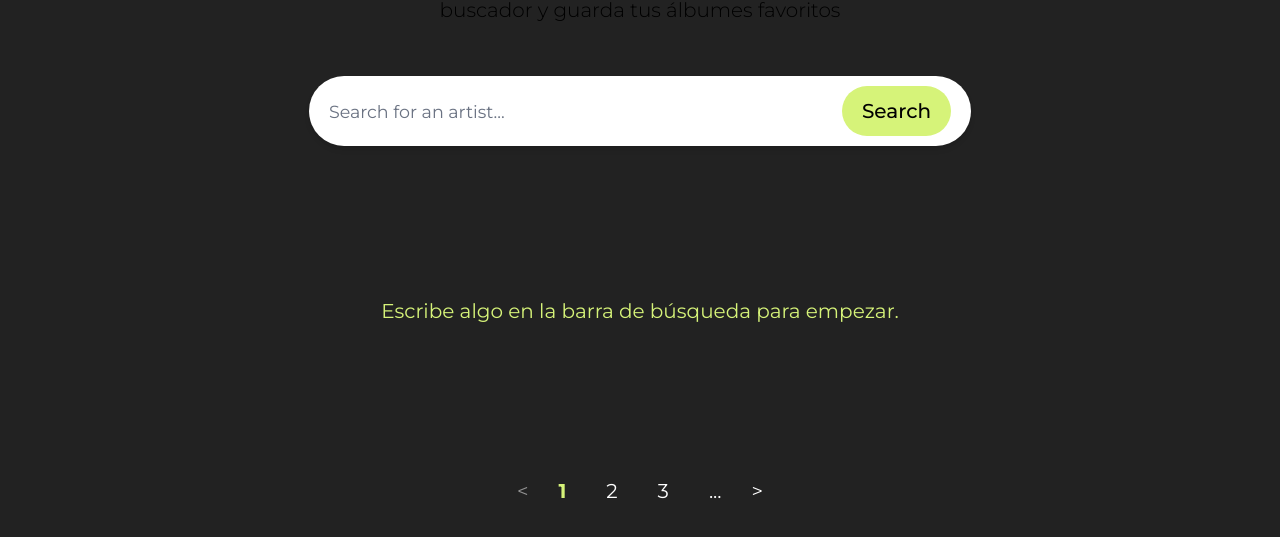
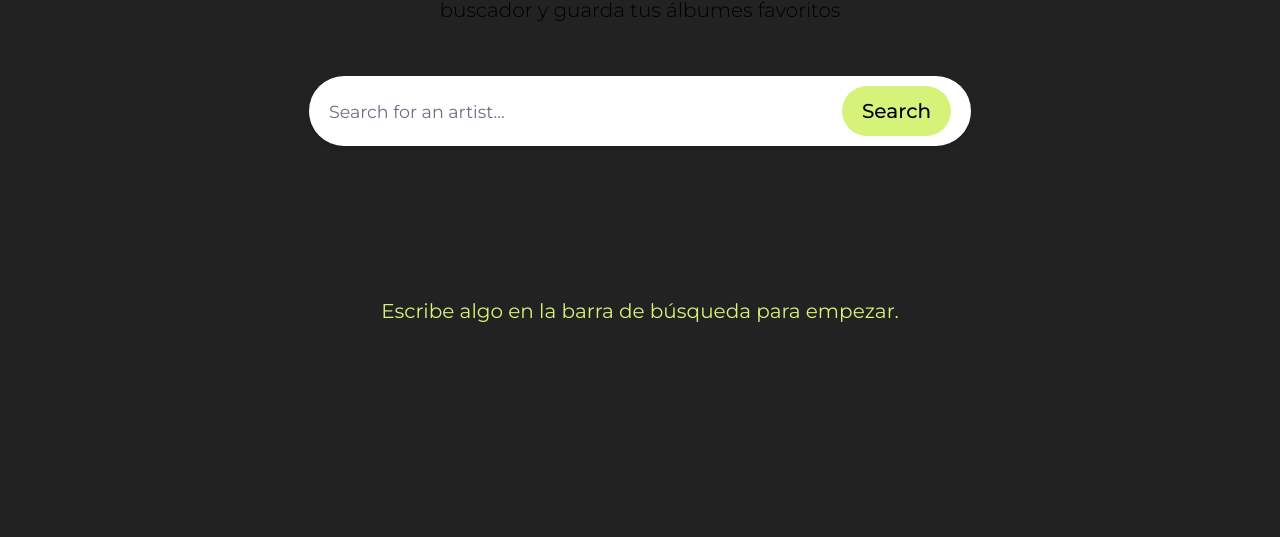
Before and after one commit to alerandon/alejandro_randon_fullstack, a React (Vite) app: page /search in a window 1280 px wide. Shown: the part 389-926 px from the top of the page. After the commit the page ends 815 px from the top, so only its background shows below. Built offline with nearby package versions, Linux system fonts and the light colour scheme.

Commit message:
feat: search artists pagination functional

```diff
--- a/src/components/search/ArtistSearchSection.tsx
+++ b/src/components/search/ArtistSearchSection.tsx
@@ -6,7 +6,7 @@ import useArtistSearch from '../../hooks/useArtistSearch';
 const ArtistSearchSection: React.FC = () => {
   const { artists, searchArtists } = useArtistSearch();
 
-  const totalPages = 20;
+  const totalPages = artists ? Math.ceil(artists.total / artists.limit) : 1;
   const [currentPage, setCurrentPage] = React.useState(1);
   const searchValue = useRef<string>('');
 
@@ -17,12 +17,13 @@ const ArtistSearchSection: React.FC = () => {
   };
 
   const handleSearch = (query: string) => {
+    if (currentPage > 1) setCurrentPage(1);
     searchArtists(query);
   };
 
   useEffect(() => {
     if (searchValue.current) {
-      searchArtists(searchValue.current);
+      searchArtists(searchValue.current, currentPage);
     }
   }, [currentPage]);
 
@@ -76,11 +77,13 @@ const ArtistSearchSection: React.FC = () => {
           )}
         </div>
       </div>
-      <CardsPagination
-        currentPage={currentPage}
-        totalPages={totalPages}
-        onPageChange={handlePageChange}
-      />
+      {artists && (
+        <CardsPagination
+          currentPage={currentPage}
+          totalPages={totalPages}
+          onPageChange={handlePageChange}
+        />
+      )}
     </div>
   );
 };
--- a/src/hooks/useArtistSearch.ts
+++ b/src/hooks/useArtistSearch.ts
@@ -5,7 +5,7 @@ import { SpotifyArtistsResponse } from '../types/artists';
 const useArtistSearch = () => {
   const [artists, setArtists] = useState<SpotifyArtistsResponse>();
 
-  const searchArtists = async (query: string) => {
+  const searchArtists = async (query: string, page: number = 1) => {
     const token = sessionStorage.getItem('spotifyAccess');
     if (!token) {
       console.error('No access token found');
@@ -16,8 +16,10 @@ const useArtistSearch = () => {
       const parsedToken = JSON.parse(token);
       const fetchedArtists = await spotifyService.getArtists(
         query,
+        page,
         parsedToken.access_token,
       );
+
       const formattedArtists = fetchedArtists.items.map((artist: any) => {
         const formattedName = artist.name.replace(/ /g, '+');
         const finalImageUrl =
--- a/src/services/spotifyService.ts
+++ b/src/services/spotifyService.ts
@@ -54,7 +54,7 @@ const spotifyService = {
     return data;
   },
 
-  getArtists: async (query: string, token: string) => {
+  getArtists: async (query: string, page: number = 1, token: string) => {
     if (!query) {
       console.error('El parámetro de búsqueda (query) está vacío.');
       throw new Error('El parámetro de búsqueda no puede estar vacío.');
@@ -68,8 +68,10 @@ const spotifyService = {
     }
 
     try {
+      const limit = 4;
+      const offset = (page - 1) * limit;
       const response = await fetch(
-        `${SPOTIFY_API_BASE_URL}/search?q=${encodeURIComponent(query)}&type=artist&limit=4`,
+        `${SPOTIFY_API_BASE_URL}/search?q=${encodeURIComponent(query)}&type=artist&limit=${limit}&offset=${offset}`,
         {
           headers: {
             Authorization: `Bearer ${token}`,
```
